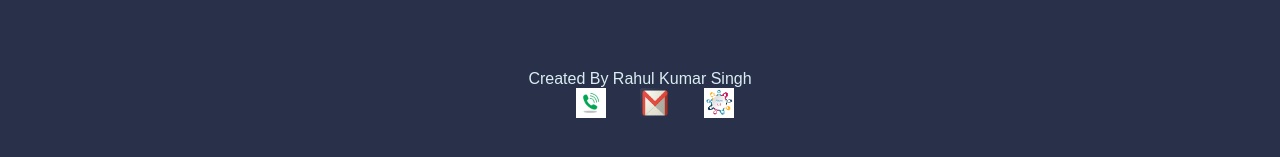
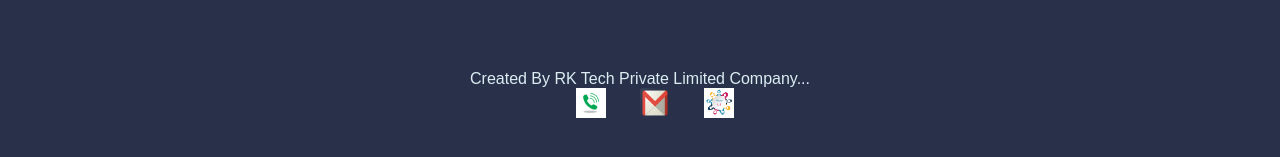
Before and after one commit to Rahul12KumarSingh/Drum.github.io, a plain HTML site: page index.html in a window 1280 px wide. Shown: the part 505-662 px from the top of the page. Drawn offline with Linux system fonts and the light colour scheme.

Commit message:
item  is added succesfully git add index.html!

```diff
--- a/index.html
+++ b/index.html
@@ -29,7 +29,7 @@
 
 
   <footer>
-    Created By Rahul Kumar Singh
+    Created By RK Tech Private Limited Company...
   </footer>
 
   <div >
```
